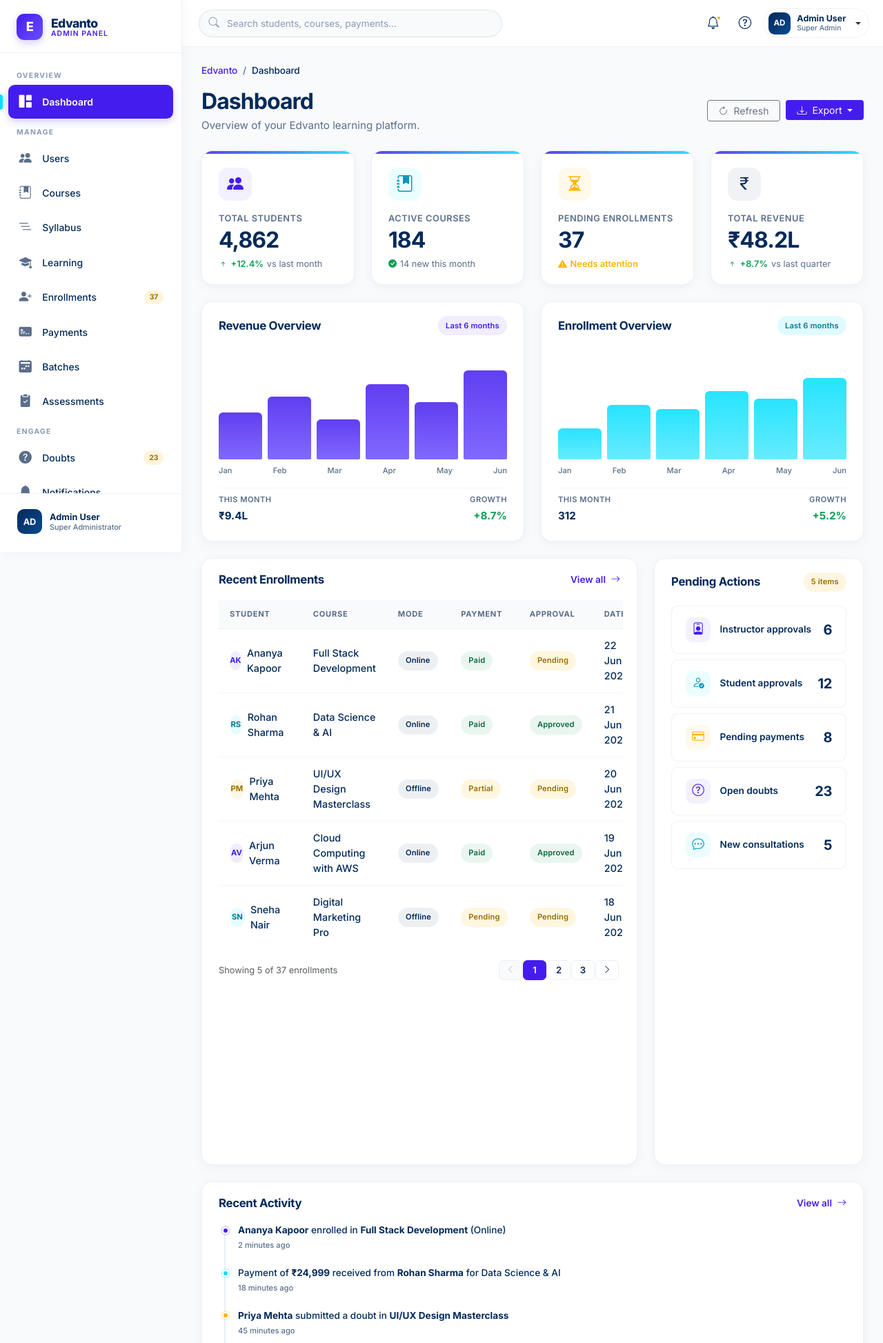
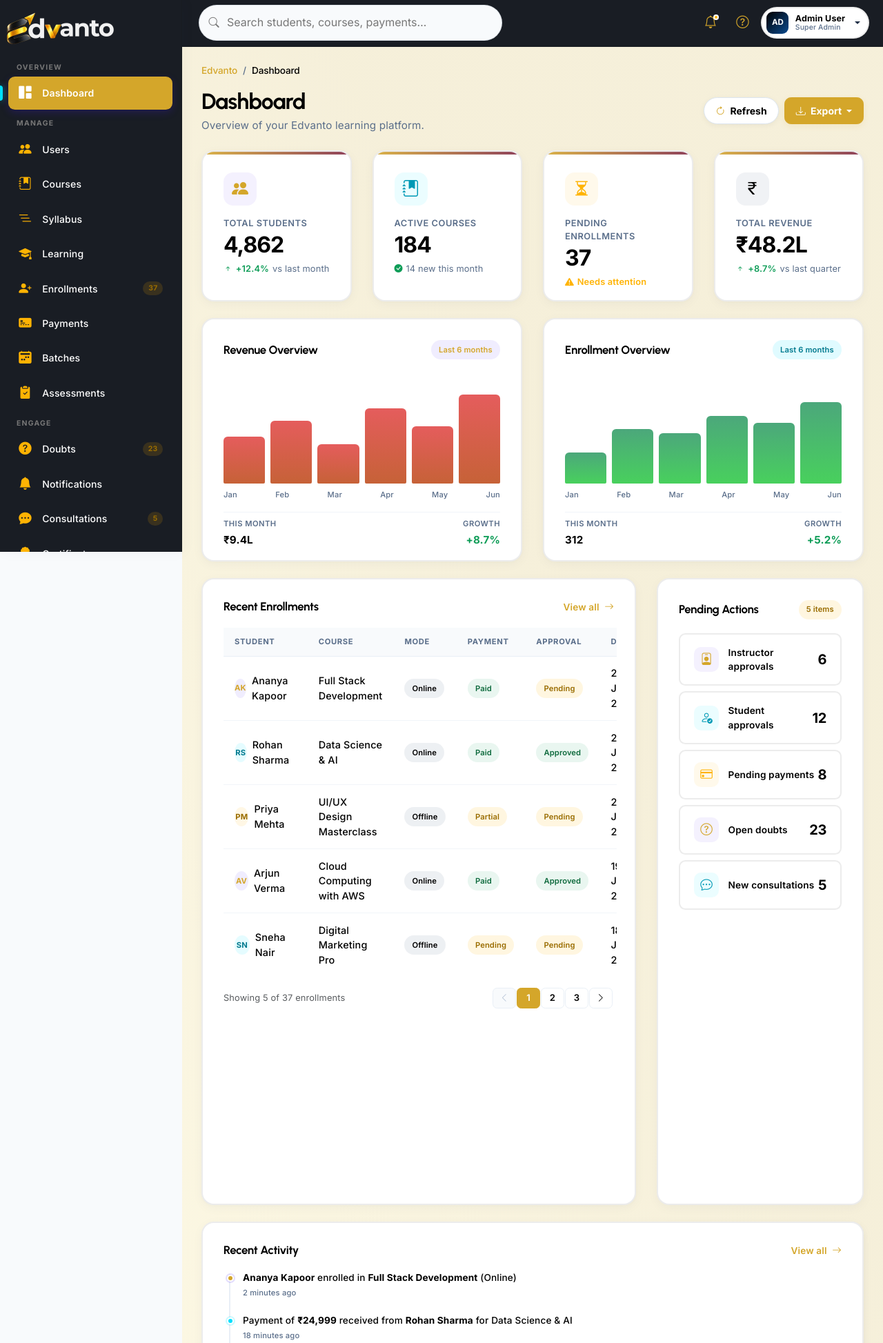
Before and after one commit to FoxDalePvtLtd/Edavanto2026, a Django app: page /control/ in a window 1280 px wide. Shown: the top 1947 px of the page at 69% size. Run offline with Django 5.2, Linux system fonts and the light colour scheme.

Commit message:
admin_panel style changed-button linked- Oct 01

```diff
--- a/admin_panel/templates/admin_base.html
+++ b/admin_panel/templates/admin_base.html
@@ -18,6 +18,13 @@
   <link rel="preconnect" href="https://fonts.gstatic.com" crossorigin>
   <link href="https://fonts.googleapis.com/css2?family=Inter:wght@400;500;600;700;800&display=swap" rel="stylesheet">
 
+  <link rel="shortcut icon" type="image/x-icon" href="{% static 'images/favicon.png' %}">
+
+  <!-- CSS here -->
+
+  <link rel="stylesheet" href="{% static 'css/main.css' %}">
+
+
   <style>
     /* ============================================================
        EDVANTO ADMIN – GLOBAL DESIGN SYSTEM
@@ -26,8 +33,12 @@
        ============================================================ */
 
     :root {
-      --edvanto-navy: #032A5A;
-      --edvanto-violet: #451CEE;
+
+       --edvanto-color-gradient-2: linear-gradient(66deg, rgba(255, 244, 201, 0.5) 5%, rgba(243, 229, 184, 0.5) 60%);
+
+
+      --edvanto-navy: #000000;
+      --edvanto-violet: rgba(212, 166, 42, 0.82);
       --edvanto-cyan: #01DFFE;
       --edvanto-gold: #FFB303;
       --edvanto-white: #FFFFFF;
@@ -37,7 +48,7 @@
       --edvanto-gray-200: #E9EFF6;
       --edvanto-gray-300: #DCE5EF;
       --edvanto-gray-400: #B7C4D6;
-      --edvanto-gray-500: #8A9BB5;
+      --edvanto-gray-500: #777777;
       --edvanto-gray-600: #5A6E8A;
       --edvanto-gray-700: #3D4F6A;
       --edvanto-gray-800: #1F2E45;
@@ -111,7 +122,7 @@
       left: 0;
       bottom: 0;
       width: var(--edvanto-sidebar-width);
-      background: var(--edvanto-white);
+      background: #191D24;
       border-right: var(--edvanto-border-light);
       box-shadow: var(--edvanto-shadow-sidebar);
       display: flex;
@@ -201,7 +212,7 @@
       gap: 0.85rem;
       padding: 0.65rem 0.85rem;
       border-radius: var(--edvanto-radius-sm);
-      color: var(--edvanto-navy);
+      color: var(--edvanto-white);
       text-decoration: none;
       font-size: 0.875rem;
       font-weight: 500;
@@ -214,7 +225,7 @@
       width: 22px;
       text-align: center;
       flex-shrink: 0;
-      color: var(--edvanto-gray-600);
+      color: var(--edvanto-gold);
       transition: color 0.15s ease;
     }
     .edvanto-nav-link:hover {
@@ -336,7 +347,8 @@
       top: 0;
       z-index: 1030;
       height: var(--edvanto-header-height);
-      background: rgba(255, 255, 255, 0.92);
+      background:#191D24;
+;
       backdrop-filter: blur(10px);
       -webkit-backdrop-filter: blur(10px);
       border-bottom: var(--edvanto-border-light);
@@ -415,7 +427,7 @@
       border-radius: 11px;
       border: none;
       background: transparent;
-      color: var(--edvanto-navy);
+      color: var(--edvanto-violet);
       font-size: 1.15rem;
       display: flex;
       align-items: center;
@@ -487,6 +499,8 @@
       width: 100%;
       max-width: 1600px;
       margin: 0 auto;
+      /* background-color: linear-gradient(66deg, rgba(255, 244, 201, 0.5) 5%, rgba(243, 229, 184, 0.5) 60%); */
+      background: var(--edvanto-color-gradient-2);
     }
 
     /* ---------- FOOTER ---------- */
@@ -551,14 +565,13 @@
       transition: all 0.15s ease;
     }
     .btn-edvanto-primary:hover {
-      background: #3815C9;
-      border-color: #3815C9;
+      background: rgba(198, 151, 24, 0.82);
       color: var(--edvanto-white);
-      box-shadow: 0 4px 14px rgba(69, 28, 238, 0.28);
+
     }
     .btn-edvanto-outline {
-      background: transparent;
-      border: 1px solid var(--edvanto-gray-300);
+      background: #ffffff;
+      border: 2px solid black;
       color: var(--edvanto-navy);
       font-weight: 600;
       font-size: 0.85rem;
@@ -894,6 +907,23 @@
         transition-duration: 0.01ms !important;
       }
     }
+
+
+    .site_logo {
+  padding: 18px 0;
+}
+
+.site_logo .logo {
+  display: inline-block;
+  max-width: 170px;
+  width: 100%;
+}
+
+@media only screen and (min-width: 768px) and (max-width: 991px), only screen and (min-width: 576px) and (max-width: 767px), (max-width: 575px) {
+  .site_logo .logo {
+    max-width: 150px;
+  }
+}
   </style>
 
   {% block extra_css %}{% endblock %}
@@ -908,12 +938,24 @@
     <aside class="edvanto-sidebar" id="edvantoSidebar" aria-label="Edvanto admin navigation">
 
       <!-- Brand / Logo -->
-      <a href="{% url 'admin_panel:dashboard' %}" class="edvanto-sidebar-brand">
-        <span class="edvanto-logo-mark">E</span>
+      <!-- <a href="{% url 'admin_panel:dashboard' %}" class="edvanto-sidebar-brand">
+        -->
+        <div class="site_logo">
+
+                <a
+                  class="logo"
+                  href="{% url 'core:home' %}">
+
+                  <img
+                    src="{% static 'images/logos/logo.png' %}"
+                    alt="Edvanto Logo">
+
+                </a>
+        <!-- <span class="edvanto-logo-mark">E</span>
         <span class="edvanto-logo-text">
           <strong>Edvanto</strong>
           <span>Admin Panel</span>
-        </span>
+        </span> -->
       </a>
 
       <!-- Navigation -->
@@ -983,7 +1025,7 @@
             </a>
           </li>
           <li>
-            <a href="{% url 'admin_panel:assessment_list' %} "
+            <a href="{% url 'admin_panel:assessment_list' %}"
                class="edvanto-nav-link {% if 'assessment' in request.resolver_match.url_name %}active{% endif %}">
               <i class="bi bi-clipboard2-check-fill"></i>
               <span>Assessments</span>
@@ -1052,16 +1094,7 @@
 
       </nav>
 
-      <!-- Sidebar footer: current admin user -->
-      <div class="edvanto-sidebar-footer">
-        <div class="edvanto-sidebar-user">
-          <span class="edvanto-avatar">AD</span>
-          <span class="edvanto-sidebar-user-info">
-            <strong>{{ request.user.get_full_name|default:"Admin User" }}</strong>
-            <span>Super Administrator</span>
-          </span>
-        </div>
-      </div>
+
     </aside>
 
     <!-- Mobile backdrop -->
--- a/admin_panel/templates/assessments/list.html
+++ b/admin_panel/templates/assessments/list.html
@@ -710,7 +710,7 @@
           <button type="submit" class="btn btn-edvanto-primary btn-sm flex-fill" style="height: 42px;">
             Apply
           </button>
-          <a href="{% url 'admin_panel:assessments' %}" class="btn btn-edvanto-outline btn-sm flex-fill d-flex align-items-center justify-content-center"
+          <a href="{% url 'admin_panel:assessment_list' %}" class="btn btn-edvanto-outline btn-sm flex-fill d-flex align-items-center justify-content-center"
              style="height: 42px;" title="Reset filters">
             <i class="bi bi-arrow-counterclockwise"></i>
           </a>
--- a/admin_panel/templates/batches/list.html
+++ b/admin_panel/templates/batches/list.html
@@ -811,7 +811,7 @@
         <li><a class="dropdown-item" href="#"><i class="bi bi-file-earmark-pdf me-2"></i>Attendance Report</a></li>
       </ul>
     </div>
-    <a href="#batch_add' %}" class="btn btn-edvanto-primary btn-sm px-3">
+    <a href="{% url 'admin_panel:batch_sessions' %}" class="btn btn-edvanto-primary btn-sm px-3">
       <i class="bi bi-plus-lg me-1"></i> Create Batch
     </a>
   </div>
--- a/admin_panel/templates/batches/sessions.html
+++ b/admin_panel/templates/batches/sessions.html
@@ -673,7 +673,7 @@
     <button class="btn btn-edvanto-outline btn-sm px-3" onclick="todayWeek()">
       <i class="bi bi-calendar-event me-1"></i> Today
     </button>
-    <a href="#session_add' 241 %}" class="btn btn-edvanto-primary btn-sm px-3">
+    <a href="{% url 'admin_panel:batch_attendance' %}" class="btn btn-edvanto-primary btn-sm px-3">
       <i class="bi bi-plus-lg me-1"></i> Create Session
     </a>
   </div>
--- a/admin_panel/templates/courses/dashboard.html
+++ b/admin_panel/templates/courses/dashboard.html
@@ -385,7 +385,7 @@
         <li><a class="dropdown-item" href="#"><i class="bi bi-file-earmark-pdf me-2"></i>PDF</a></li>
       </ul>
     </div>
-    <a href="#" class="btn btn-edvanto-primary btn-sm px-3">
+    <a href="{% url 'admin_panel:course_form' %}" class="btn btn-edvanto-primary btn-sm px-3">
       <i class="bi bi-plus-lg me-1"></i> Add Course
     </a>
   </div>
--- a/admin_panel/templates/courses/form.html
+++ b/admin_panel/templates/courses/form.html
@@ -463,7 +463,7 @@
       {% endif %}
     </p>
   </div>
-  <a href="#" class="btn btn-edvanto-outline btn-sm px-3">
+  <a href="{% url 'admin_panel:course_dashboard' %}" class="btn btn-edvanto-outline btn-sm px-3">
     <i class="bi bi-arrow-left me-1"></i> Back to Courses
   </a>
 </div>
--- a/admin_panel/templates/dashboard.html
+++ b/admin_panel/templates/dashboard.html
@@ -8,10 +8,29 @@
      ============================================================ -->
 
 <style>
+
   /* ----- EDVANTO DESIGN TOKENS (aligned with public site) ----- */
   :root {
-    --edvanto-navy: #032A5A;
-    --edvanto-violet: #451CEE;
+
+
+    --edvanto-color-gradient-2: linear-gradient(66deg, rgba(255, 244, 201, 0.5) 5%, rgba(243, 229, 184, 0.5) 60%);
+    --edvanto-wine: #7A1F3D;
+
+    /**
+     @Font-weight Declaration
+   */
+  --edvanto-fw-bold: 700;
+
+
+
+
+
+    /* --edvanto-navy: #032A5A; */
+    --edvanto-navy: #000000;
+
+    /* --edvanto-violet: #451CEE; */
+    --edvanto-violet: #D4A62A;
+
     --edvanto-cyan: #01DFFE;
     --edvanto-gold: #FFB303;
     --edvanto-white: #FFFFFF;
@@ -25,7 +44,21 @@
     --edvanto-radius-sm: 0.6rem;
     --edvanto-shadow-card: 0 4px 16px rgba(3, 42, 90, 0.04), 0 1px 4px rgba(3, 42, 90, 0.02);
     --edvanto-shadow-hover: 0 8px 28px rgba(3, 42, 90, 0.08);
-    --edvanto-border-light: 1px solid rgba(3, 42, 90, 0.06);
+    --edvanto-border-light: 2px solid rgba(23, 23, 23, 0.08);
+
+
+
+  --edvanto-color-red-1: #e04040;
+  --edvanto-color-red-2: #bc4614;
+  --edvanto-color-red-3: #ef6aa2;
+  --edvanto-color-red-4: #e3037d;
+  --edvanto-color-green-1: #28c840;
+  --edvanto-color-green-2: #2c9864;
+  --edvanto-color-green-3: #10b981;
+  --edvanto-color-green-4: #5ab18f;
+
+  --edvanto-color-yellow-1: hsl(53, 100%, 50%);
+
   }
 
   /* ----- GLOBAL LAYOUT TWEAKS ----- */
@@ -69,14 +102,19 @@
   /* ----- STAT CARDS ----- */
   .edvanto-stat-card {
     background: var(--edvanto-white);
-    border-radius: var(--edvanto-radius-card);
+    border-radius: 18px;
     border: var(--edvanto-border-light);
     box-shadow: var(--edvanto-shadow-card);
     transition: box-shadow 0.2s ease, transform 0.2s ease;
-    padding: 1.5rem 1.5rem 1.25rem;
+    padding: 30px 30px 17px;
     position: relative;
     overflow: hidden;
     height: 100%;
+    -webkit-transition: all 0.3s ease-in;
+    transition: all 0.3s ease-in;
+
+
+
   }
   .edvanto-stat-card:hover {
     box-shadow: var(--edvanto-shadow-hover);
@@ -90,7 +128,7 @@
     left: 0;
     width: 100%;
     height: 4px;
-    background: linear-gradient(90deg, var(--edvanto-violet) 0%, var(--edvanto-cyan) 100%);
+    background: linear-gradient(90deg, var(--edvanto-violet) 0%, var(--edvanto-wine) 100%);
     opacity: 0.85;
   }
   .edvanto-stat-icon {
@@ -152,17 +190,36 @@
   /* ----- CARDS (generic) ----- */
   .edvanto-card {
     background: var(--edvanto-white);
-    border-radius: var(--edvanto-radius-card);
+    border-radius: 18px;
     border: var(--edvanto-border-light);
     box-shadow: var(--edvanto-shadow-card);
-    padding: 1.25rem 1.5rem 1.5rem;
+    padding: 30px 30px 17px;
     height: 100%;
+
+
+
   }
   .edvanto-card-header {
     display: flex;
     justify-content: space-between;
     align-items: center;
     margin-bottom: 1.25rem;
+
+
+
+    /*
+    background: var(--edvanto-white);
+    border-radius: 18px;
+    border: var(--edvanto-border-light);
+    box-shadow: var(--edvanto-shadow-card);
+    transition: box-shadow 0.2s ease, transform 0.2s ease;
+    padding: 30px 30px 17px;
+    position: relative;
+    overflow: hidden;
+    height: 100%;
+    -webkit-transition: all 0.3s ease-in;
+    transition: all 0.3s ease-in;  */
+
   }
   .edvanto-card-title {
     font-size: 1.05rem;
@@ -183,14 +240,15 @@
   }
   .edvanto-chart-bar {
     flex: 1;
-    background: linear-gradient(180deg, var(--edvanto-violet) 0%, #6B4EFF 100%);
+    background: linear-gradient(180deg, var(--edvanto-color-red-1) 0%,var(--edvanto-color-red-2));
     border-radius: 6px 6px 2px 2px;
     min-height: 8px;
     transition: height 0.3s ease;
     opacity: 0.85;
+
   }
   .edvanto-chart-bar.cyan {
-    background: linear-gradient(180deg, var(--edvanto-cyan) 0%, #4DE8FF 100%);
+    background: linear-gradient(180deg, var(--edvanto-color-green-2) 0%, var(--edvanto-color-green-1));
   }
   .edvanto-chart-labels {
     display: flex;
@@ -437,6 +495,162 @@
   .toast-container-edvanto {
     z-index: 1090;
   }
+
+
+
+
+/* .export-btn {
+    background: var(--edvanto-violet);
+    color: white;
+    border: none;
+    border-radius: 60px;
+    font-weight: var(--edvanto-fw-bold);
+    transition: background-color 0.25s ease, transform 0.2s ease;
+} */
+
+/* .export-btn:hover {
+    background: rgba(212, 166, 42, 0.82);
+    color: white;
+} */
+
+
+
+/* ================================
+   EDVANTO EXPORT BUTTON
+   ================================ */
+
+.export-btn {
+    background: var(--edvanto-violet);
+    color: var(--edvanto-white);
+    border: 1px solid var(--edvanto-violet);
+    border-radius: var(--edvanto-radius-sm);
+    font-weight: var(--edvanto-fw-bold);
+    padding: 0.5rem 1rem;
+    transition: all 0.25s ease;
+    box-shadow: 0 3px 10px rgba(212, 166, 42, 0.12);
+}
+
+/* Hover */
+.export-btn:hover,
+.export-btn:focus,
+.export-btn.show {
+    background: var(--edvanto-gold);
+    color: var(--edvanto-navy);
+    border-color: var(--edvanto-violet);
+    box-shadow: 0 5px 16px rgba(212, 166, 42, 0.25);
+}
+
+/* Download icon */
+.export-btn i {
+    color: #ffffff;
+    transition: color 0.25s ease;
+}
+
+.export-btn:hover i,
+.export-btn:focus i,
+.export-btn.show i {
+    color: var(--edvanto-navy);
+}
+
+
+/* ================================
+   EXPORT DROPDOWN
+   ================================ */
+
+.export-btn + .dropdown-menu {
+    min-width: 210px;
+    margin-top: 8px !important;
+    padding: 0.5rem;
+    background: var(--edvanto-white);
+    border: 1px solid rgba(212, 166, 42, 0.25) !important;
+    border-radius: var(--edvanto-radius-sm);
+    box-shadow: 0 10px 30px rgba(0, 0, 0, 0.12) !important;
+}
+
+/* Dropdown items */
+.export-btn + .dropdown-menu .dropdown-item {
+    display: flex;
+    align-items: center;
+    gap: 2px;
+    padding: 0.65rem 0.8rem;
+    border-radius: 0.45rem;
+    color: var(--edvanto-gray-800);
+    font-size: 0.9rem;
+    font-weight: 500;
+    transition: all 0.2s ease;
+}
+
+/* Icons */
+.export-btn + .dropdown-menu .dropdown-item i {
+    color: var(--edvanto-violet);
+    font-size: 1rem;
+    transition: color 0.2s ease;
+}
+
+/* Dropdown hover */
+.export-btn + .dropdown-menu .dropdown-item:hover {
+    background: var(--edvanto-color-gradient-2);
+    color: var(--edvanto-navy);
+    transform: translateX(3px);
+}
+
+.export-btn + .dropdown-menu .dropdown-item:hover i {
+    color: var(--edvanto-navy);
+}
+
+/* Divider */
+.export-btn + .dropdown-menu .dropdown-divider {
+    border-top-color: rgba(212, 166, 42, 0.2);
+    margin: 0.4rem 0.3rem;
+}
+
+
+
+/* ================================
+   EDVANTO REFRESH BUTTON
+   ================================ */
+
+.refresh-btn {
+    background: var(--edvanto-white);
+    color: var(--edvanto-navy);
+    border: 1px solid var(--edvanto-gray-300);
+    border-radius: 60px;
+    font-weight: var(--edvanto-fw-bold);
+    padding: 0.5rem 1rem;
+    transition: all 0.25s ease;
+    box-shadow: 0 2px 8px rgba(0, 0, 0, 0.05);
+}
+
+/* Refresh icon */
+.refresh-btn i {
+    color: var(--edvanto-violet);
+    transition: transform 0.4s ease, color 0.25s ease;
+}
+
+/* Hover */
+.refresh-btn:hover {
+    background: var(--edvanto-white);
+    color: var(--edvanto-navy);
+    border-color: var(--edvanto-violet);
+    box-shadow: 0 4px 14px rgba(212, 166, 42, 0.18);
+}
+
+/* Rotate icon on hover */
+.refresh-btn:hover i {
+    color: var(--edvanto-violet);
+    transform: rotate(180deg);
+}
+
+/* Click / focus */
+.refresh-btn:focus,
+.refresh-btn:active {
+    background: var(--edvanto-white) !important;
+    color: var(--edvanto-navy) !important;
+    border-color: var(--edvanto-violet) !important;
+    box-shadow: 0 0 0 3px rgba(212, 166, 42, 0.15) !important;
+}
+
+
 </style>
 
 <!-- ============================================================
@@ -457,12 +671,14 @@
     <p class="edvanto-page-subtitle">Overview of your Edvanto learning platform.</p>
   </div>
   <div class="d-flex gap-2">
-    <button class="btn btn-outline-secondary btn-sm px-3" type="button" onclick="window.location.reload()">
+    <!-- <button class="btn btn-outline-secondary btn-sm px-3" type="button" onclick="window.location.reload()" style="border-radius: 60px; font-weight: var(--edvanto-fw-bold);">
+      <i class="bi bi-arrow-clockwise me-1"></i> Refresh
+    </button> -->
+    <button class="btn btn-sm px-3 refresh-btn" type="button" onclick="window.location.reload()">
       <i class="bi bi-arrow-clockwise me-1"></i> Refresh
     </button>
     <div class="dropdown">
-      <button class="btn btn-sm px-3 dropdown-toggle" type="button" data-bs-toggle="dropdown"
-              style="background: var(--edvanto-violet); color: white; border: none;">
+      <button class="btn btn-sm px-3 dropdown-toggle export-btn" type="button" data-bs-toggle="dropdown">
         <i class="bi bi-download me-1"></i> Export
       </button>
       <ul class="dropdown-menu dropdown-menu-end shadow-sm border-0">
--- a/admin_panel/templates/syllabus/courselist.html
+++ b/admin_panel/templates/syllabus/courselist.html
@@ -566,7 +566,7 @@
     <button type="button" class="btn btn-edvanto-outline btn-sm px-3" onclick="toggleAllSections()">
       <i class="bi bi-arrows-expand me-1"></i> <span id="expandAllLabel">Expand All</span>
     </button>
-    <a href="#section_add' %}" class="btn btn-edvanto-primary btn-sm px-3">
+    <a href="{% url 'admin_panel:syllabus_curriculum' %}" class="btn btn-edvanto-primary btn-sm px-3">
       <i class="bi bi-plus-lg me-1"></i> Add Section
     </a>
   </div>
--- a/admin_panel/templates/syllabus/curriculum.html
+++ b/admin_panel/templates/syllabus/curriculum.html
@@ -904,7 +904,7 @@
         </h3>
         <span class="edvanto-lessons-count">5 lessons</span>
       </div>
-      <a href="#" class="btn btn-edvanto-primary btn-sm px-3">
+      <a href="{% url 'admin_panel:syllabus_media_lesson' %}" class="btn btn-edvanto-primary btn-sm px-3">
         <i class="bi bi-plus-lg me-1"></i> Add Lesson
       </a>
     </div>
--- a/admin_panel/templates/syllabus/media_lesson.html
+++ b/admin_panel/templates/syllabus/media_lesson.html
@@ -726,7 +726,7 @@
       <span class="edvanto-banner-badge processing">
         <i class="bi bi-arrow-repeat"></i> Video Processing
       </span>
-      <a href="#" class="btn btn-sm" style="background: rgba(255,255,255,0.12); color: #fff; border: 1px solid rgba(255,255,255,0.2); font-size: 0.8rem; font-weight: 600; border-radius: var(--edvanto-radius-sm); padding: 0.5rem 1rem;">
+      <a href="{% url 'admin_panel:syllabus_curriculum' %}" class="btn btn-sm" style="background: rgba(255,255,255,0.12); color: #fff; border: 1px solid rgba(255,255,255,0.2); font-size: 0.8rem; font-weight: 600; border-radius: var(--edvanto-radius-sm); padding: 0.5rem 1rem;">
         <i class="bi bi-arrow-left me-1"></i> Back to Curriculum
       </a>
     </div>
--- a/admin_panel/templates/users/form.html
+++ b/admin_panel/templates/users/form.html
@@ -283,7 +283,7 @@
       {% endif %}
     </p>
   </div>
-  <a href="#" class="btn btn-edvanto-outline btn-sm px-3">
+  <a href="{% url 'admin_panel:user_list' %}" class="btn btn-edvanto-outline btn-sm px-3">
     <i class="bi bi-arrow-left me-1"></i> Back to Users
   </a>
 </div>
--- a/admin_panel/templates/users/list.html
+++ b/admin_panel/templates/users/list.html
@@ -346,7 +346,7 @@
         <li><a class="dropdown-item" href="#"><i class="bi bi-file-earmark-pdf me-2"></i>PDF</a></li>
       </ul>
     </div>
-    <a href="#" class="btn btn-edvanto-primary btn-sm px-3">
+    <a href="{% url 'admin_panel:user_form' %}" class="btn btn-edvanto-primary btn-sm px-3">
       <i class="bi bi-plus-lg me-1"></i> Add User
     </a>
   </div>
```
